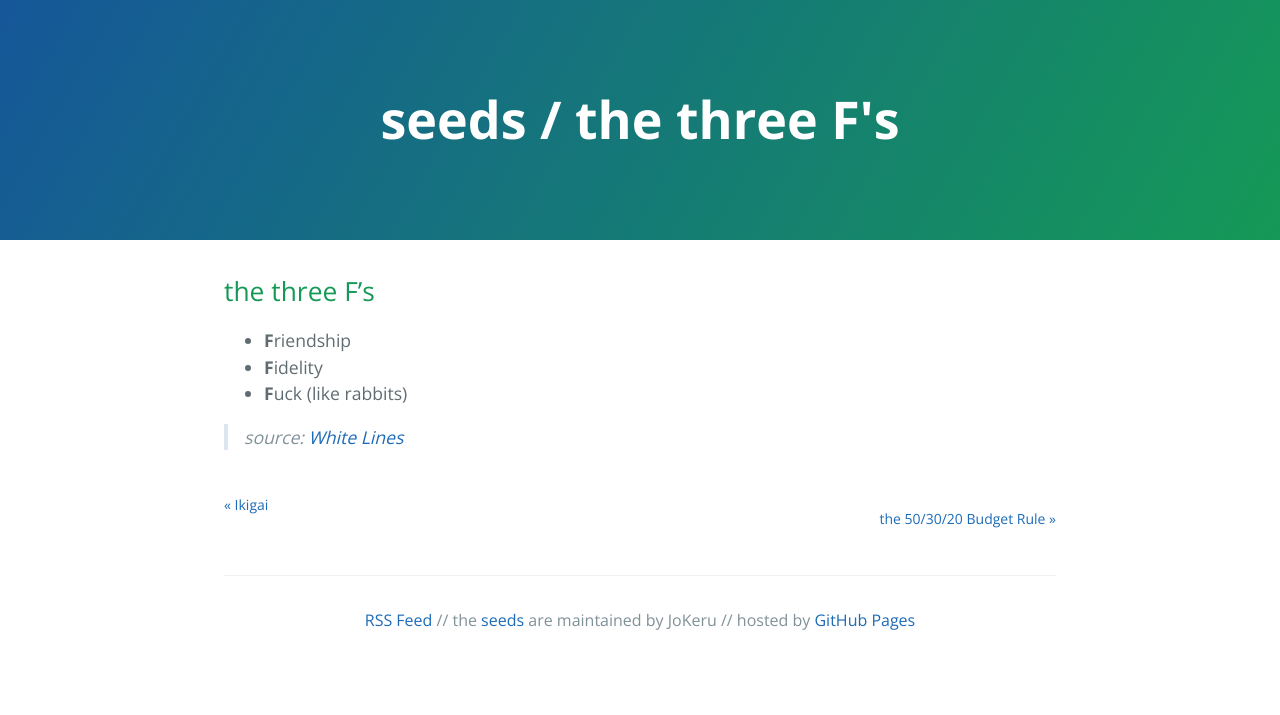
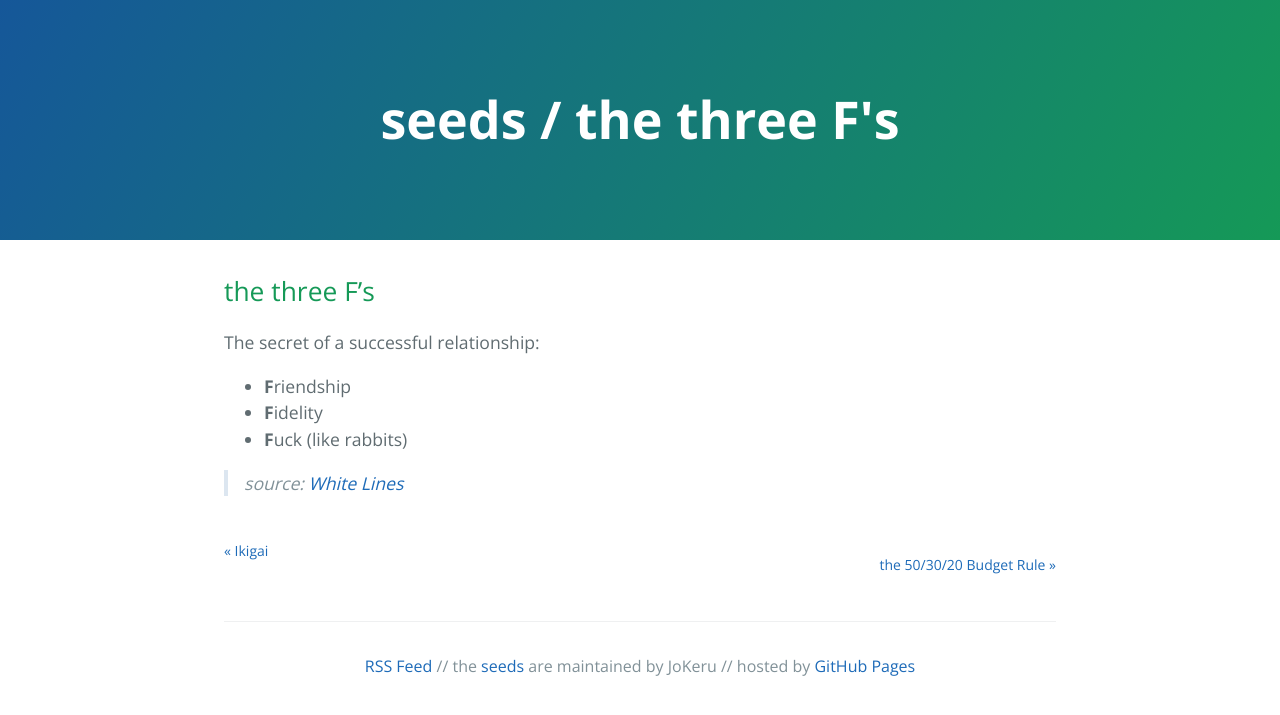
Before and after one commit to jokeru/seeds, a Jekyll site: the page built from _posts/2020-06-23-the_three_fs.md, in a window 1280 px wide. Shown: the top 715 px of the page. Built offline with Jekyll 4.4.1, drawn with Linux system fonts in a browser that asks for light colours.

Commit message:
Update 2020-06-23-the_three_fs.md

```diff
--- a/_posts/2020-06-23-the_three_fs.md
+++ b/_posts/2020-06-23-the_three_fs.md
@@ -6,7 +6,7 @@ date: 2020-06-23
 
 
 ## the three F's
-
+The secret of a successful relationship:
 - **F**riendship
 - **F**idelity
 - **F**uck (like rabbits)
```
